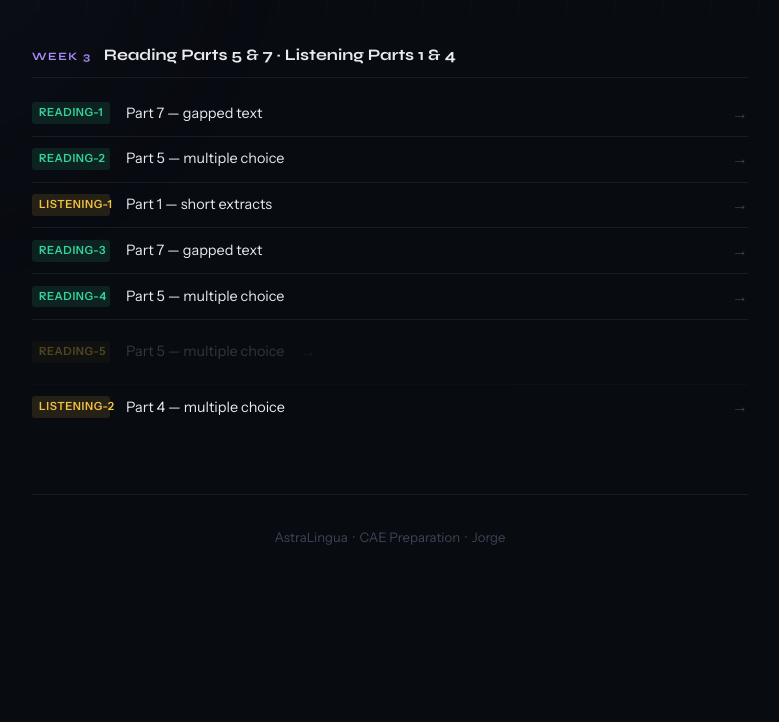
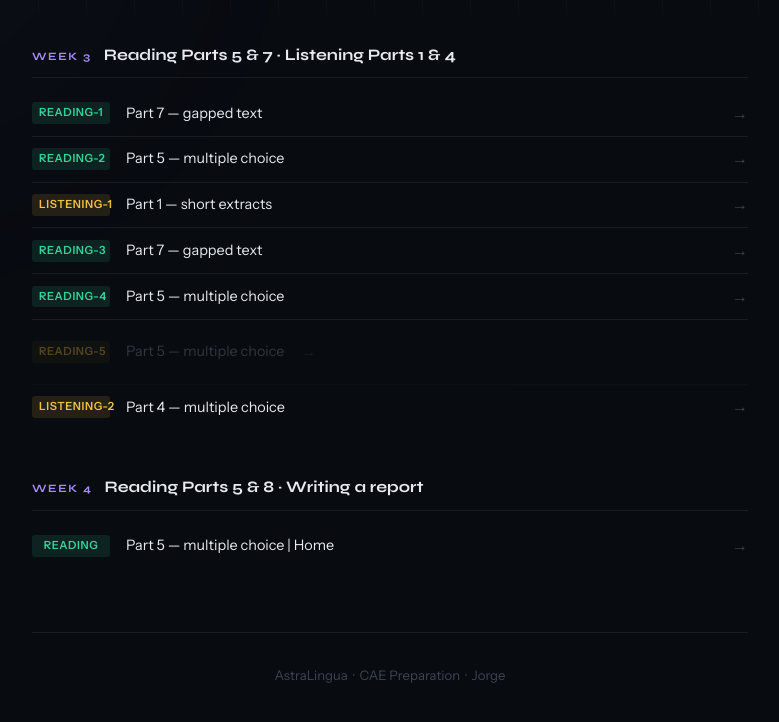
Before and after one commit to jorgeoliart/al-cae-preparation, a website built with Vite: page index.html in a window 1280 px wide. Shown: the part 786-1508 px from the top of the page, without its empty margins (250-1029 px from the left). Before the commit the page ends 1430 px from the top, so only its background shows below. Built offline with nearby package versions, Linux system fonts and the light colour scheme.

Commit message:
Add reading part 5 for week 4

```diff
--- a/index.html
+++ b/index.html
@@ -391,6 +391,28 @@
             </ul>
         </section>
 
+        <!-- ═══════════════════════════════════════════
+             WEEK 4 — Reading, UoE and Writing a report
+        ════════════════════════════════════════════ -->
+        <section class="week">
+            <div class="week-header">
+                <span class="week-number">Week 4</span>
+                <span class="week-title">Reading Parts 5 & 8 · Writing a report</span>
+            </div>
+            <hr class="week-rule">
+            <ul class="session-list">
+                <li>
+                    <a href="https://docs.google.com/document/d/1dE7rbhG9ezt56_FTdBXGXkhBza7gATNXypf3WQpWnNc/edit?usp=drive_link" target="_blank">
+                        <span class="strand reading">Reading</span>
+                        <span class="session-desc">Part 5 — multiple choice | Home</span>
+                        <span class="session-arrow">→</span>
+                    </a>
+
+                </li>
+
+            </ul>
+        </section>
+
     </main>
 
     <footer>
```
